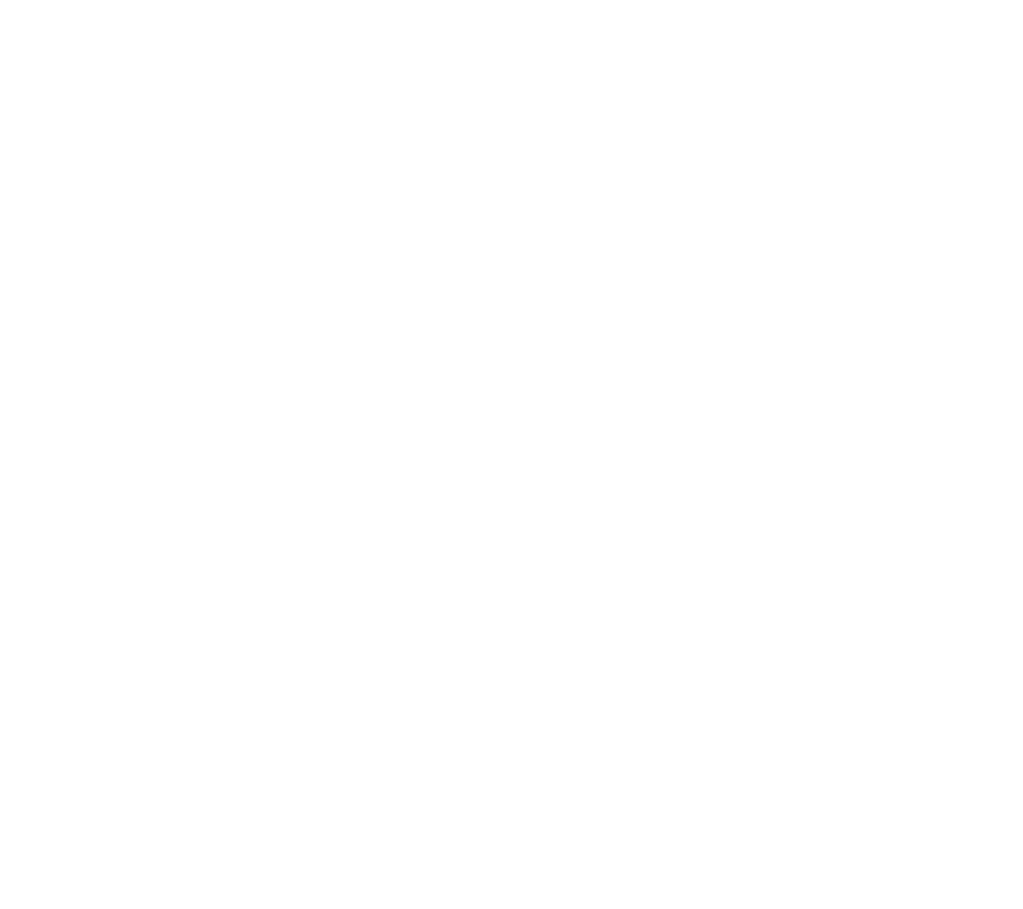
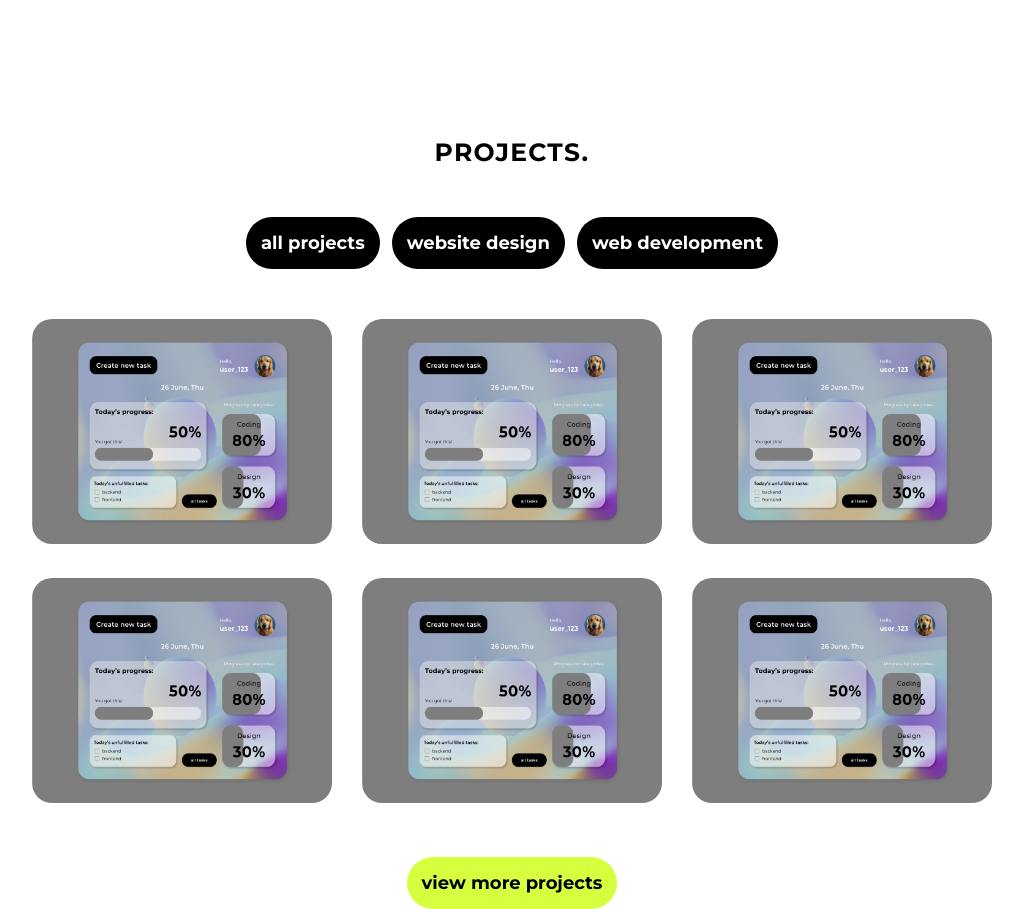
Before and after one commit to LuzIreneSeedTech/personal-portfolio, a React (Create React App) app: page / in a window 1280 px wide. Shown: the part 1540-2449 px from the top of the page, without its empty margins (128-1151 px from the left). Before the commit the page ends 1547 px from the top, so only its background shows below. Built offline with nearby package versions, Linux system fonts and the light colour scheme.

Commit message:
project feature done

```diff
--- a/src/App.js
+++ b/src/App.js
@@ -3,6 +3,7 @@
 import Header from "./organisms/Header";
 import Landing from "./organisms/Landing";
 import AboutMe from "./organisms/AboutMe";
+import Projects from "./organisms/Projects";
 
 function App() {
   return (
@@ -15,6 +16,10 @@
       <div className="about-me">
         <AboutMe />
       </div>
+
+      <div className="projects">
+        <Projects />
+      </div>
     </>
   );
 }
--- /dev/null
+++ b/src/molecules/ProjectCards.jsx
@@ -0,0 +1,19 @@
+import React from 'react'
+import Button from '../atoms/Button';
+
+const ProjectCards = ({props}) => {
+    const { projectCardImg, projectCardTitle, buttonLabel } = props;
+
+  return (
+    <div className='project-card'>
+      {projectCardImg}
+
+      <div className='overlay'>
+        <h4>{projectCardTitle}</h4>
+        <Button props={buttonLabel} />
+      </div>
+    </div>
+  )
+}
+
+export default ProjectCards
--- /dev/null
+++ b/src/organisms/Projects.jsx
@@ -0,0 +1,106 @@
+import React from 'react'
+import SectionHeader from '../atoms/SectionHeader'
+import Button from '../atoms/Button'
+import Project1 from '../assets/project_1.png'
+import ProjectCards from '../molecules/ProjectCards'
+
+const Projects = () => {
+    const headerData = {
+        sectionTextHeader : 'projects.'
+    }
+
+    const projectButton = { buttonLabel : 'view more projects' }
+
+    const filterButtonLabel = [
+        {
+            buttonLabel : 'all projects'
+        },
+        {
+            buttonLabel : 'website design'
+        },
+        {
+            buttonLabel : 'web development'
+        },
+    ]
+
+    const ProjectCardData = [
+      {
+        projectCardImg : <img src={Project1} alt="project sample" />,
+        projectCardTitle : 'To-do App web Design',
+        buttonLabel : {
+          buttonLabel : 'view design'
+        },
+      },
+      {
+        projectCardImg : <img src={Project1} alt="project sample" />,
+        projectCardTitle : 'Appointment Booking App Web Design',
+        buttonLabel : {
+          buttonLabel : 'view design'
+        },
+      },
+      {
+        projectCardImg : <img src={Project1} alt="project sample" />,
+        projectCardTitle : 'web portfolio web design',
+        buttonLabel : {
+          buttonLabel : 'view design'
+        },
+      },
+      {
+        projectCardImg : <img src={Project1} alt="project sample" />,
+        projectCardTitle : 'To-do web application',
+        buttonLabel : {
+          buttonLabel : 'view app'
+        },
+      },
+      {
+        projectCardImg : <img src={Project1} alt="project sample" />,
+        projectCardTitle : 'appointment booking web app',
+        buttonLabel : {
+          buttonLabel : 'view app'
+        },
+      },
+      {
+        projectCardImg : <img src={Project1} alt="project sample" />,
+        projectCardTitle : 'web portfolio',
+        buttonLabel : {
+          buttonLabel : 'view portfolio'
+        },
+      },
+    ]
+
+  return (
+    <div className='project-container'>
+      <div className='project-header'>
+        <SectionHeader props={headerData}/>
+      </div>
+
+      <div className='project-content'>
+        <div className='filter-button-container'>
+          {
+            (filterButtonLabel.map((data, index) => {
+              return (
+                <Button props={data} key={index} />
+              )
+            }))
+          }
+        </div>
+
+        <div className='project-card-container'>
+          {
+            (ProjectCardData.map((data, index) => {
+              return (
+                <ProjectCards props={data} key={index} />
+              )
+            }))
+          }
+        </div>
+
+        <div className='project-btn-container'>
+          <Button props={projectButton} />
+        </div>
+      </div>
+    </div>
+  )
+}
+
+export default Projects
--- a/src/styles/_main.scss
+++ b/src/styles/_main.scss
@@ -74,7 +74,6 @@
     margin: auto;
 
     .landing-page-content {
-        // background: #82817F;
         width: 468px;
         height: 288px;
         gap: 35px;
@@ -97,7 +96,6 @@
     }
 
     .landing-page-img {
-        // background: #82817F;
         width: 504px;
         height: 524px;
         position: relative;
@@ -220,6 +218,98 @@
 }
 // about me end
 
+// projects start
+.projects {
+    width: 1152px;
+    margin: auto;
+
+    .project-container {
+        margin-top: 130px;
+
+        .project-content {
+            @include flex-center;
+            flex-direction: column;
+            margin-top: 50px;
+
+            .filter-button-container {
+                display: flex;
+                gap: 12px;
+
+                button {
+                    background: $secondary-color;
+                    color: $main-color;
+                }
+
+                button:hover {
+                    background-color: $tertiary-color;
+                    color: $secondary-color;
+                }
+            }
+
+            .project-card-container {
+                width: 964px;
+                @include flex-center;
+                gap: 30px;
+                flex-wrap: wrap;
+                margin-top: 50px;
+
+                .project-card {
+                    position: relative;
+
+                    img {
+                        width: 300px;
+                        height: 225px;
+                        border-radius: 20px;
+                    }
+
+                    .overlay {
+                        position: absolute;
+                        top: 0;
+                        left: 0;
+                        width: 100%;
+                        height: 100%;
+                        border-radius: 20px;
+                        background: $secondary-color;
+                        @include flex-center;
+                        flex-direction: column;
+                        opacity: 0;
+                        transition: opacity 0.3s;
+                        gap: 40px;
+
+                        h4 {
+                            color: $tertiary-color;
+                            @include H4;
+                            text-align: center;
+                        }
+
+                        button {
+                            border: 1px solid $main-color;
+                            background: none;
+                            color: $main-color;
+                        }
+
+                        button:hover {
+                            background: $tertiary-color;
+                            color: $secondary-color;
+                            border: none;
+                        }
+                    }
+
+                    .overlay:hover {
+                        opacity: 1;
+                    }
+
+                }
+            }
+
+            .project-btn-container {
+                margin-top: 50px;
+            }
+        }
+    }
+}
+// projects end
+
 // components start
 .main-button {
     button {
--- a/src/styles/style.css
+++ b/src/styles/style.css
@@ -231,6 +231,93 @@
   left: 1px;
 }
 
+.projects {
+  width: 1152px;
+  margin: auto;
+}
+.projects .project-container {
+  margin-top: 130px;
+}
+.projects .project-container .project-content {
+  display: flex;
+  justify-content: center;
+  align-items: center;
+  flex-direction: column;
+  margin-top: 50px;
+}
+.projects .project-container .project-content .filter-button-container {
+  display: flex;
+  gap: 12px;
+}
+.projects .project-container .project-content .filter-button-container button {
+  background: #000;
+  color: #fff;
+}
+.projects .project-container .project-content .filter-button-container button:hover {
+  background-color: #D5FF3F;
+  color: #000;
+}
+.projects .project-container .project-content .project-card-container {
+  width: 964px;
+  display: flex;
+  justify-content: center;
+  align-items: center;
+  gap: 30px;
+  flex-wrap: wrap;
+  margin-top: 50px;
+}
+.projects .project-container .project-content .project-card-container .project-card {
+  position: relative;
+}
+.projects .project-container .project-content .project-card-container .project-card img {
+  width: 300px;
+  height: 225px;
+  border-radius: 20px;
+}
+.projects .project-container .project-content .project-card-container .project-card .overlay {
+  position: absolute;
+  top: 0;
+  left: 0;
+  width: 100%;
+  height: 100%;
+  border-radius: 20px;
+  background: #000;
+  display: flex;
+  justify-content: center;
+  align-items: center;
+  flex-direction: column;
+  opacity: 0;
+  transition: opacity 0.3s;
+  gap: 40px;
+}
+.projects .project-container .project-content .project-card-container .project-card .overlay h4 {
+  color: #D5FF3F;
+  font-family: Montserrat;
+  font-size: 18px;
+  font-style: normal;
+  font-weight: 600;
+  line-height: normal;
+  letter-spacing: 0.54px;
+  text-transform: capitalize;
+  text-align: center;
+}
+.projects .project-container .project-content .project-card-container .project-card .overlay button {
+  border: 1px solid #fff;
+  background: none;
+  color: #fff;
+}
+.projects .project-container .project-content .project-card-container .project-card .overlay button:hover {
+  background: #D5FF3F;
+  color: #000;
+  border: none;
+}
+.projects .project-container .project-content .project-card-container .project-card .overlay:hover {
+  opacity: 1;
+}
+.projects .project-container .project-content .project-btn-container {
+  margin-top: 50px;
+}
+
 .main-button button {
   display: flex;
   padding: 15px;
```
Also changed, not shown: src/styles/_mixins.scss (+10 -0 lines), src/assets/project_1.png (added), 1 other file (tests, documents, lock files or other folders).
